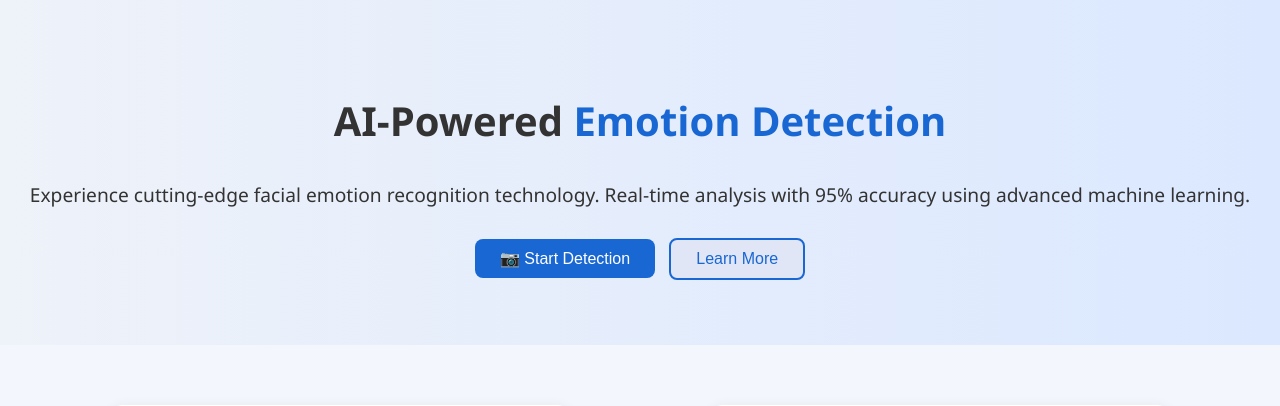
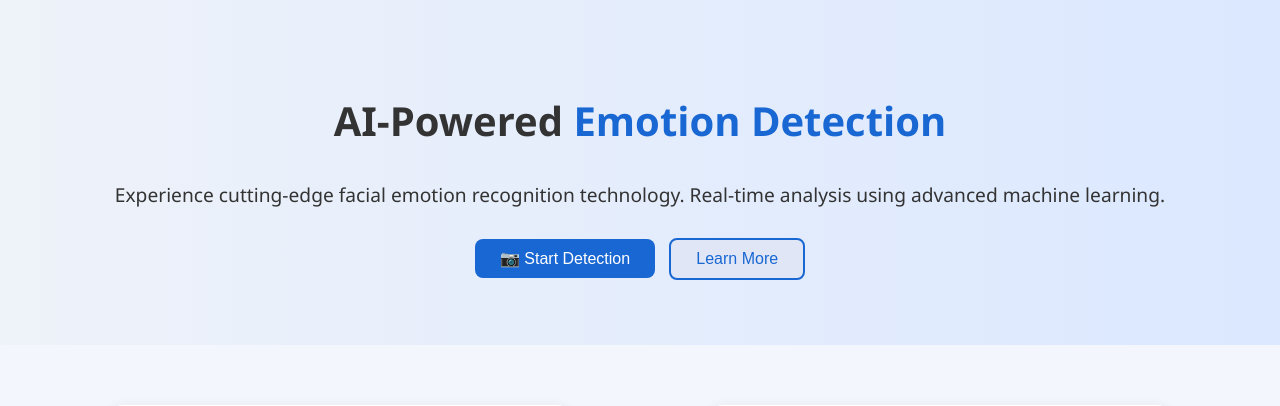
Before and after one commit to Tjjfast/emotion-detection-model, a Flask app: page / in a window 1280 px wide. Shown: the top 406 px of the page. Run offline with Flask 3, Linux system fonts and the light colour scheme.

Commit message:
Update index.html

```diff
--- a/templates/index.html
+++ b/templates/index.html
@@ -13,7 +13,7 @@
       <h1>AI-Powered <span class="highlight">Emotion Detection</span></h1>
       <p>
         Experience cutting-edge facial emotion recognition technology. Real-time
-        analysis with 95% accuracy using advanced machine learning.
+        analysis using advanced machine learning.
       </p>
       <div class="buttons">
         <button onclick="startCamera()">📷 Start Detection</button>
```
